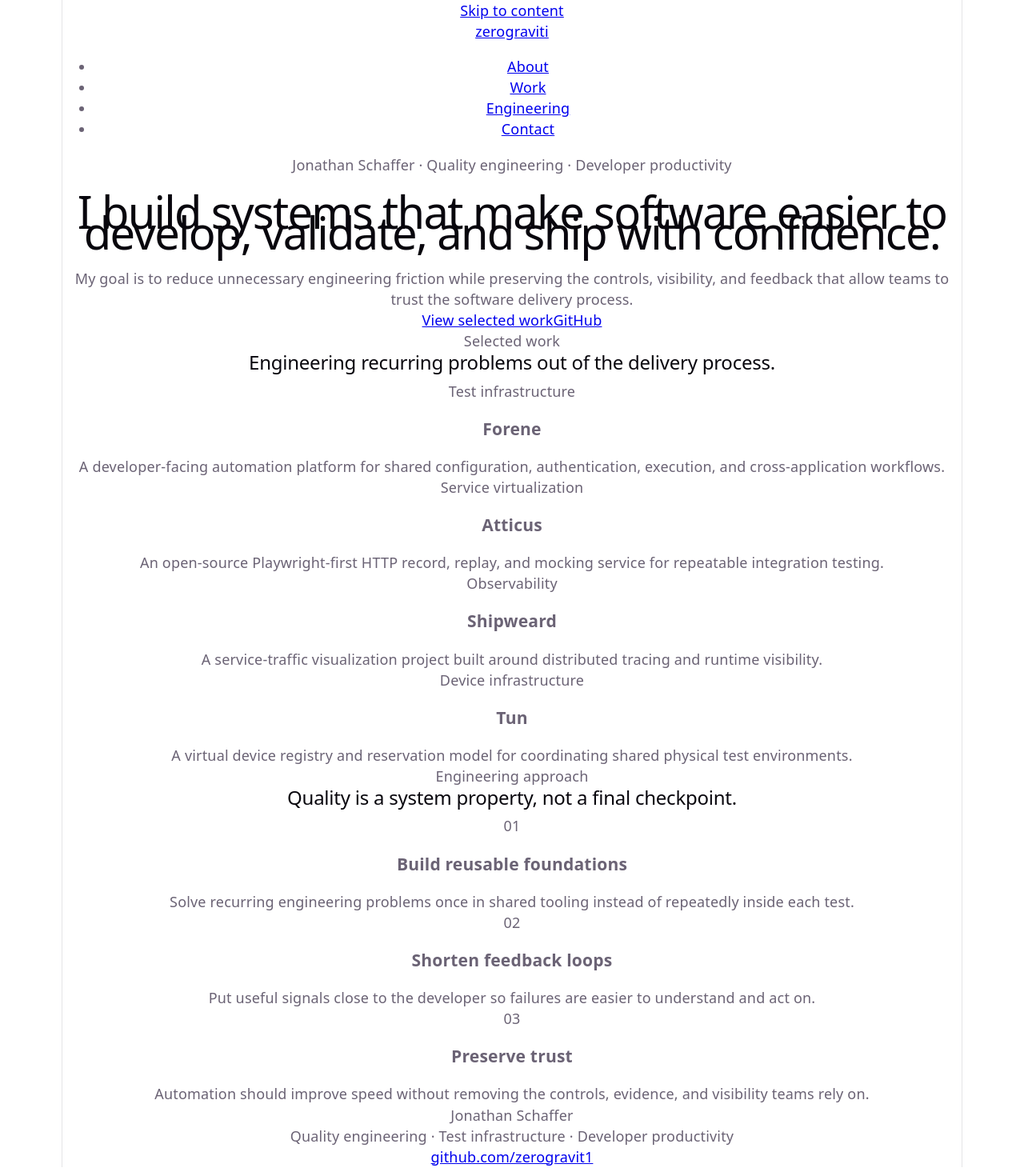
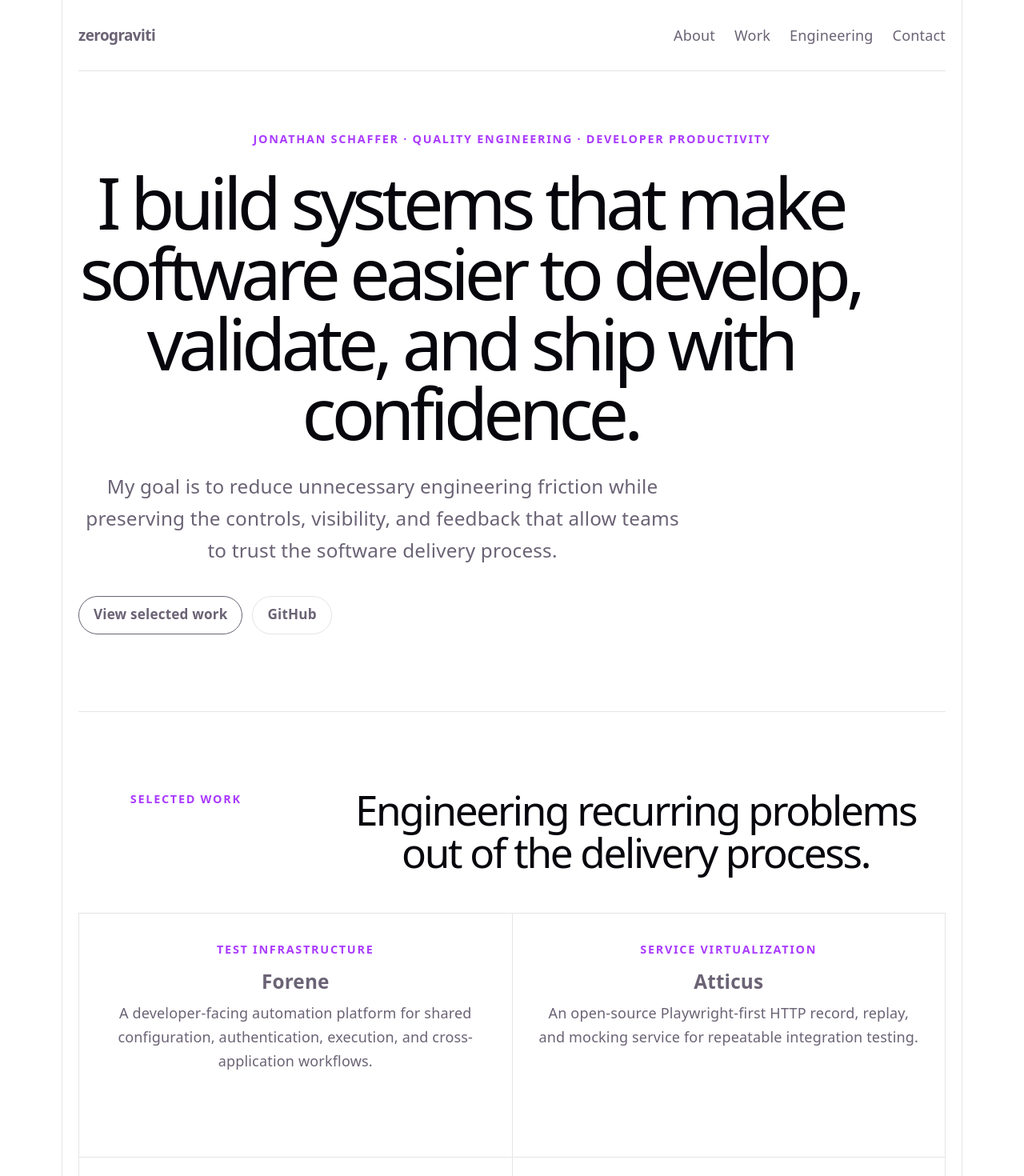
Before and after one commit to zerogravit1/zerograviti, a React (Vite) app in the folder apps/web/: page / in a window 1280 px wide. Shown: the top 1470 px of the page at 80% size. Built offline with nearby package versions, Linux system fonts and the light colour scheme.

Commit message:
style(web): add shell layout

```diff
--- a/apps/web/src/App.css
+++ b/apps/web/src/App.css
@@ -1,184 +1,261 @@
-.counter {
-  font-size: 16px;
-  padding: 5px 10px;
-  border-radius: 5px;
-  color: var(--accent);
-  background: var(--accent-bg);
-  border: 2px solid transparent;
-  transition: border-color 0.3s;
-  margin-bottom: 24px;
+.site-shell {
+  width: min(1180px, calc(100% - 40px));
+  margin: 0 auto;
+}
 
-  &:hover {
-    border-color: var(--accent-border);
-  }
-  &:focus-visible {
-    outline: 2px solid var(--accent);
-    outline-offset: 2px;
-  }
+.skip-link {
+  position: fixed;
+  top: 16px;
+  left: 16px;
+  z-index: 10;
+  transform: translateY(-150%);
+  padding: 10px 14px;
+  border-radius: 8px;
+  background: var(--text-strong);
+  color: var(--surface);
+  text-decoration: none;
+}
+
+.skip-link:focus {
+  transform: translateY(0);
+}
+
+.site-header {
+  display: flex;
+  align-items: center;
+  justify-content: space-between;
+  gap: 32px;
+  min-height: 88px;
+  border-bottom: 1px solid var(--border);
+}
+
+.brand {
+  color: var(--text-strong);
+  font-size: 1.05rem;
+  font-weight: 700;
+  letter-spacing: -0.03em;
+  text-decoration: none;
+}
+
+.site-nav {
+  display: flex;
+  gap: 24px;
+  margin: 0;
+  padding: 0;
+  list-style: none;
+}
+
+.site-nav a,
+.site-footer a {
+  color: var(--text);
+  text-decoration: none;
+}
+
+.site-nav a:hover,
+.site-nav a:focus-visible,
+.site-footer a:hover,
+.site-footer a:focus-visible {
+  color: var(--text-strong);
 }
 
 .hero {
-  position: relative;
+  display: grid;
+  align-content: center;
+  min-height: min(760px, 78vh);
+  padding: 72px 0 96px;
+}
 
-  .base,
-  .framework,
-  .vite {
-    inset-inline: 0;
-    margin: 0 auto;
+.eyebrow,
+.section-label,
+.project-type,
+.principle-number {
+  margin: 0;
+  color: var(--accent);
+  font-size: 0.8rem;
+  font-weight: 700;
+  letter-spacing: 0.12em;
+  text-transform: uppercase;
+}
+
+.hero h1 {
+  max-width: 980px;
+  margin: 22px 0 28px;
+  font-size: clamp(3rem, 7vw, 6.8rem);
+  line-height: 0.98;
+  letter-spacing: -0.065em;
+}
+
+.hero-copy {
+  max-width: 760px;
+  margin: 0;
+  color: var(--text);
+  font-size: clamp(1.1rem, 2vw, 1.35rem);
+  line-height: 1.65;
+}
+
+.hero-actions {
+  display: flex;
+  flex-wrap: wrap;
+  gap: 12px;
+  margin-top: 36px;
+}
+
+.button {
+  display: inline-flex;
+  align-items: center;
+  justify-content: center;
+  min-height: 46px;
+  padding: 0 18px;
+  border: 1px solid var(--border);
+  border-radius: 999px;
+  font-size: 0.95rem;
+  font-weight: 650;
+  text-decoration: none;
+}
+
+.button-primary {
+  border-color: var(--text-strong);
+  background: var(--text-strong);
+  color: var(--surface);
+}
+
+.button-secondary {
+  background: transparent;
+  color: var(--text-strong);
+}
+
+.button:hover,
+.button:focus-visible {
+  transform: translateY(-1px);
+}
+
+.section {
+  padding: 96px 0;
+  border-top: 1px solid var(--border);
+}
+
+.section-heading {
+  display: grid;
+  grid-template-columns: minmax(140px, 0.35fr) minmax(0, 1fr);
+  gap: 48px;
+  align-items: start;
+  margin-bottom: 48px;
+}
+
+.section-heading h2 {
+  max-width: 760px;
+  margin: 0;
+  font-size: clamp(2rem, 4vw, 4rem);
+  line-height: 1.05;
+  letter-spacing: -0.045em;
+}
+
+.project-grid {
+  display: grid;
+  grid-template-columns: repeat(2, minmax(0, 1fr));
+  border-top: 1px solid var(--border);
+  border-left: 1px solid var(--border);
+}
+
+.project-card {
+  min-height: 240px;
+  padding: 32px;
+  border-right: 1px solid var(--border);
+  border-bottom: 1px solid var(--border);
+}
+
+.project-card h3,
+.principle-grid h3 {
+  margin: 14px 0 12px;
+  color: var(--text-strong);
+  font-size: 1.35rem;
+}
+
+.project-card p:last-child,
+.principle-grid p {
+  max-width: 52ch;
+  margin: 0;
+  color: var(--text);
+  line-height: 1.65;
+}
+
+.engineering-section {
+  padding-bottom: 120px;
+}
+
+.principle-grid {
+  display: grid;
+  grid-template-columns: repeat(3, minmax(0, 1fr));
+  gap: 40px;
+}
+
+.principle-grid article {
+  padding-top: 24px;
+  border-top: 1px solid var(--border);
+}
+
+.site-footer {
+  display: flex;
+  align-items: flex-end;
+  justify-content: space-between;
+  gap: 32px;
+  padding: 48px 0 56px;
+  border-top: 1px solid var(--border);
+  color: var(--text);
+  font-size: 0.9rem;
+}
+
+.site-footer p {
+  margin: 0;
+}
+
+.footer-title {
+  margin-bottom: 4px !important;
+  color: var(--text-strong);
+  font-weight: 700;
+}
+
+@media (max-width: 760px) {
+  .site-shell {
+    width: min(100% - 28px, 1180px);
   }
 
-  .base {
-    width: 170px;
-    position: relative;
-    z-index: 0;
+  .site-header {
+    align-items: flex-start;
+    flex-direction: column;
+    gap: 14px;
+    padding: 22px 0;
   }
 
-  .framework,
-  .vite {
-    position: absolute;
+  .site-nav {
+    width: 100%;
+    gap: 16px;
+    overflow-x: auto;
+    padding-bottom: 4px;
+    font-size: 0.88rem;
   }
 
-  .framework {
-    z-index: 1;
-    top: 34px;
-    height: 28px;
-    transform: perspective(2000px) rotateZ(300deg) rotateX(44deg) rotateY(39deg)
-      scale(1.4);
+  .hero {
+    min-height: auto;
+    padding: 96px 0 80px;
   }
 
-  .vite {
-    z-index: 0;
-    top: 107px;
-    height: 26px;
-    width: auto;
-    transform: perspective(2000px) rotateZ(300deg) rotateX(40deg) rotateY(39deg)
-      scale(0.8);
+  .section {
+    padding: 72px 0;
+  }
+
+  .section-heading {
+    grid-template-columns: 1fr;
+    gap: 20px;
+  }
+
+  .project-grid,
+  .principle-grid {
+    grid-template-columns: 1fr;
+  }
+
+  .site-footer {
+    align-items: flex-start;
+    flex-direction: column;
   }
 }
-
-#center {
-  display: flex;
-  flex-direction: column;
-  gap: 25px;
-  place-content: center;
-  place-items: center;
-  flex-grow: 1;
-
-  @media (max-width: 1024px) {
-    padding: 32px 20px 24px;
-    gap: 18px;
-  }
-}
-
-#next-steps {
-  display: flex;
-  border-top: 1px solid var(--border);
-  text-align: left;
-
-  & > div {
-    flex: 1 1 0;
-    padding: 32px;
-    @media (max-width: 1024px) {
-      padding: 24px 20px;
-    }
-  }
-
-  .icon {
-    margin-bottom: 16px;
-    width: 22px;
-    height: 22px;
-  }
-
-  @media (max-width: 1024px) {
-    flex-direction: column;
-    text-align: center;
-  }
-}
-
-#docs {
-  border-right: 1px solid var(--border);
-
-  @media (max-width: 1024px) {
-    border-right: none;
-    border-bottom: 1px solid var(--border);
-  }
-}
-
-#next-steps ul {
-  list-style: none;
-  padding: 0;
-  display: flex;
-  gap: 8px;
-  margin: 32px 0 0;
-
-  .logo {
-    height: 18px;
-  }
-
-  a {
-    color: var(--text-h);
-    font-size: 16px;
-    border-radius: 6px;
-    background: var(--social-bg);
-    display: flex;
-    padding: 6px 12px;
-    align-items: center;
-    gap: 8px;
-    text-decoration: none;
-    transition: box-shadow 0.3s;
-
-    &:hover {
-      box-shadow: var(--shadow);
-    }
-    .button-icon {
-      height: 18px;
-      width: 18px;
-    }
-  }
-
-  @media (max-width: 1024px) {
-    margin-top: 20px;
-    flex-wrap: wrap;
-    justify-content: center;
-
-    li {
-      flex: 1 1 calc(50% - 8px);
-    }
-
-    a {
-      width: 100%;
-      justify-content: center;
-      box-sizing: border-box;
-    }
-  }
-}
-
-#spacer {
-  height: 88px;
-  border-top: 1px solid var(--border);
-  @media (max-width: 1024px) {
-    height: 48px;
-  }
-}
-
-.ticks {
-  position: relative;
-  width: 100%;
-
-  &::before,
-  &::after {
-    content: '';
-    position: absolute;
-    top: -4.5px;
-    border: 5px solid transparent;
-  }
-
-  &::before {
-    left: 0;
-    border-left-color: var(--border);
-  }
-  &::after {
-    right: 0;
-    border-right-color: var(--border);
-  }
-}
```
